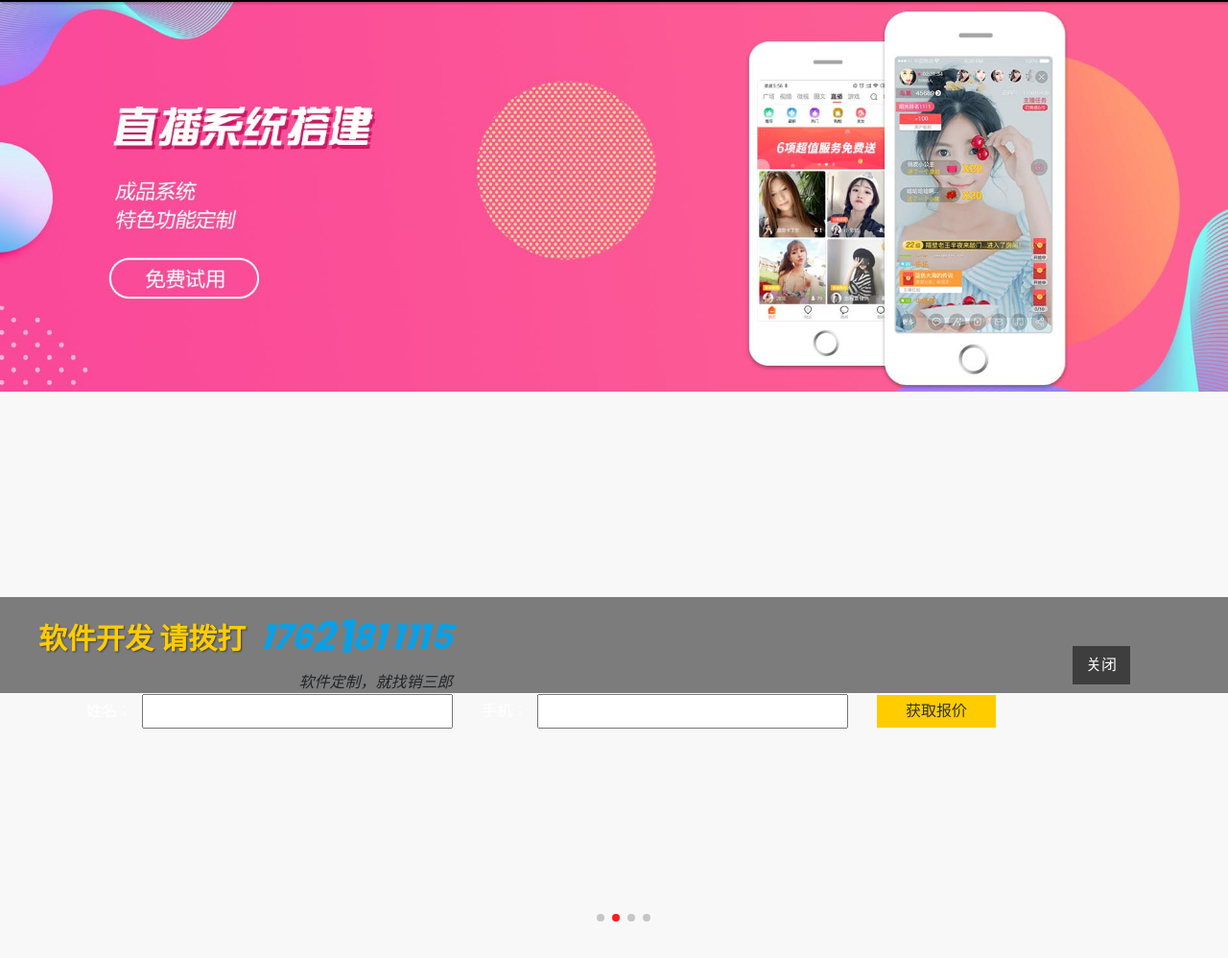
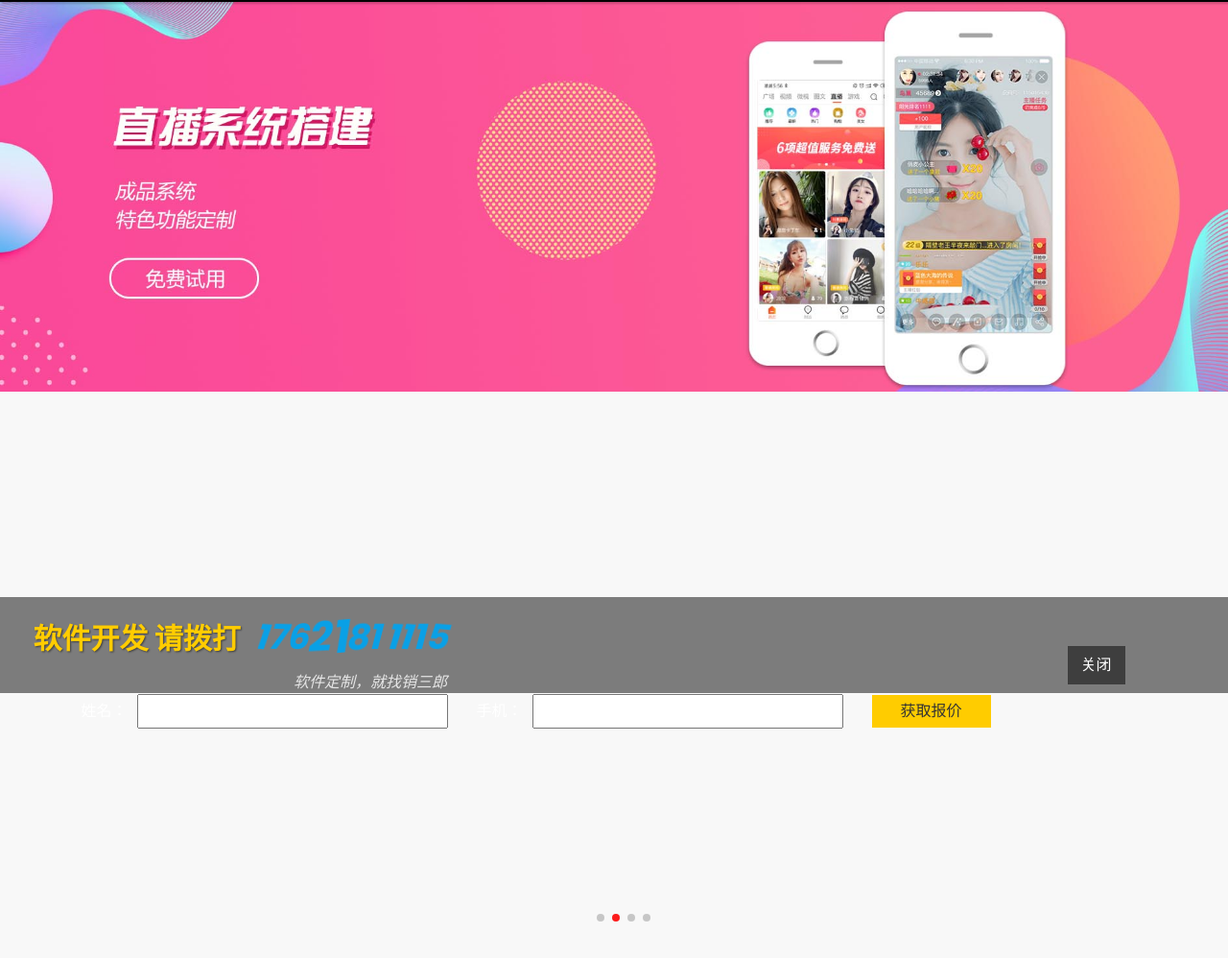
Before and after one commit to yexuekj/game, a plain HTML site: page index.html in a window 1280 px wide. Shown: the part 78-1076 px from the top of the page at 96% size. Drawn offline with Linux system fonts and the light colour scheme.

Commit message:
样式修改

```diff
--- a/css/style.default.css
+++ b/css/style.default.css
@@ -3535,7 +3535,7 @@ a > code {
   z-index: 99999;
 }
 .fixed-foot .fixed-foot-wrap {
-  width: 1200px;
+  width: 1211px;
   margin: auto;
 }
 
@@ -3617,6 +3617,11 @@ a > code {
   background: rgb(255,204,0);
   text-decoration: none;
   transition: all 0.3s;
+}
+
+.fixed-foot .fixed-foot-wrap span i {
+  color: rgba(255,255,255,0.8);
+  font-size: 16px;
 }
 
 
```
